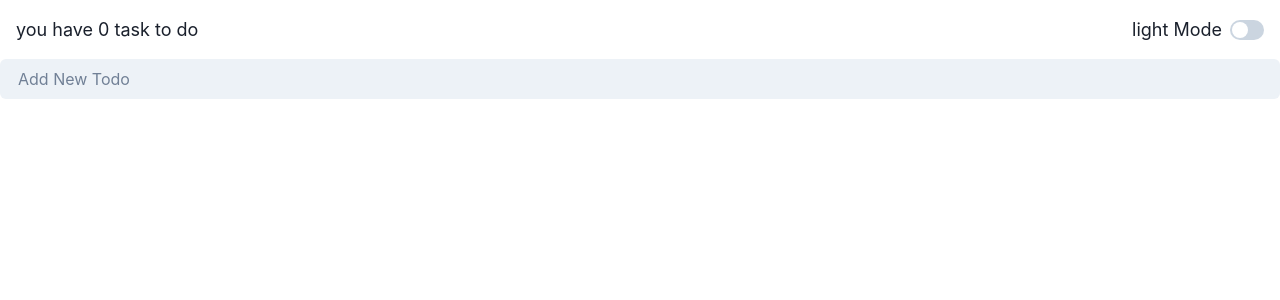
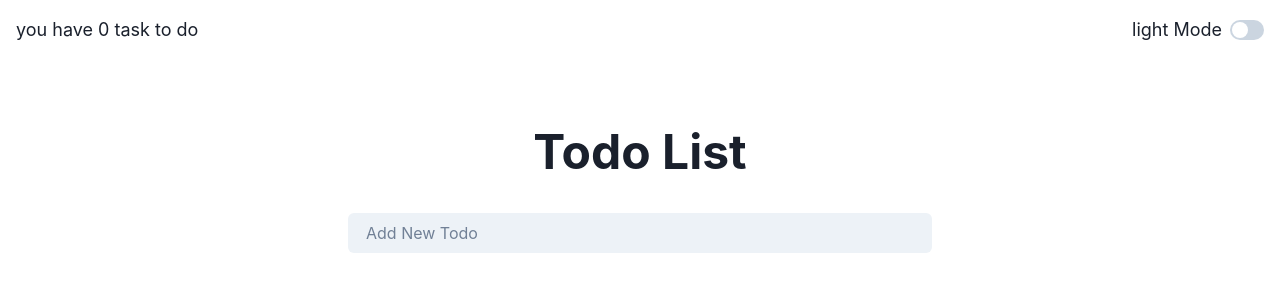
Before and after one commit to martinrfh/TodoList, a React (Vite) app: page / in a window 1280 px wide. Shown: the top 300 px of the page. Built offline with nearby package versions, Linux system fonts and the light colour scheme.

Commit message:
Define styles for home page component.

```diff
--- a/src/HomePage.tsx
+++ b/src/HomePage.tsx
@@ -2,11 +2,15 @@ import { useContext } from "react";
 import todoContext from "./context/todoContext";
 import AddTodoInput from "./AddTodoInput";
 import TodoList from "./TodoList";
+import { Box, Heading } from "@chakra-ui/react";
 
 const HomePage = () => {
   const { todos, dispatch } = useContext(todoContext);
   return (
-    <>
+    <Box maxWidth="600px" margin="4rem auto" paddingX={2}>
+      <Heading textAlign="center" fontSize="5xl" marginBottom="2rem">
+        Todo List
+      </Heading>
       <AddTodoInput
         onAddTodo={(todo) =>
           dispatch({
@@ -27,7 +31,7 @@ const HomePage = () => {
           })
         }
       />
-    </>
+    </Box>
   );
 };
 
```
